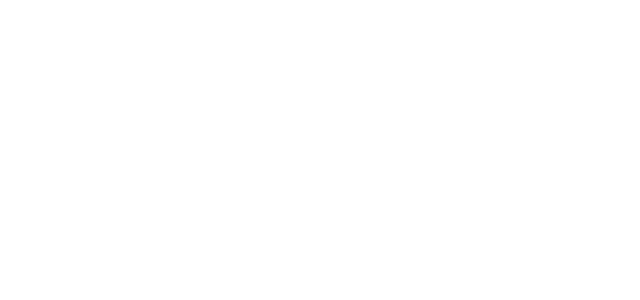
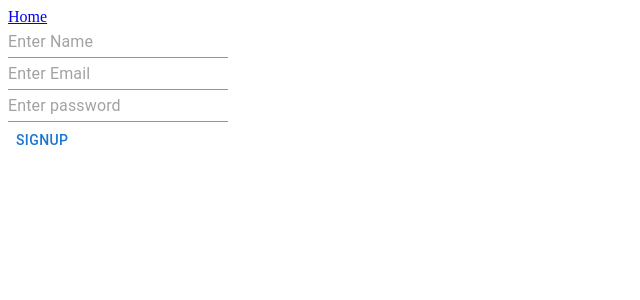
Before and after one commit to ujjawala397/ComponentsWebsite, a React (Create React App) app: page /signup in a window 1280 px wide. Before the commit this address had no page. Shown: the top 300 px of the page, without its empty margins (0-640 px from the left). Built offline with nearby package versions, Linux system fonts and the light colour scheme.

Commit message:
Created Sign in and sign up page

```diff
--- a/src/App.js
+++ b/src/App.js
@@ -10,6 +10,8 @@
 import SetStateClick from './components/SetState/SetStateClick';
 import StateDataTraverse from './components/SetState/StateDataTraverse';
 import HitApi from './components/Api/HitApi';
+import LoginForm from './components/Login/LoginForm';
+import SignupForm from './components/Login/SignupForm';
 
 
 const App = () =>{
@@ -27,6 +29,8 @@
           <Route path='/setStateOnClick' element={<SetStateClick/>}/>
           <Route path='/stateDataTraverse' element={<StateDataTraverse/>}/>
           <Route path='/hitApi' element={<HitApi/>}/>
+          <Route path='/signin' element={<LoginForm/>} />
+          <Route path='/signup' element={<SignupForm/>} />
         </Routes>
 
     </div>
--- /dev/null
+++ b/src/components/Login/LoginForm.jsx
@@ -0,0 +1,27 @@
+import { Input,Button } from '@mui/material';
+import React from 'react'
+import { useState } from 'react';
+import { Link } from 'react-router-dom';
+
+const LoginForm = () => {
+
+    const [data,setData]=useState({name:''});
+
+    function handleSubmit(){
+
+    }
+    return (
+    <div>
+        <Link to="/">Home</Link>
+        <form onSubmit={handleSubmit}>
+            <Input placeholder='Enter Email'onChange={(e)=>(setData({...data,email:e.target.value}))}/>
+            <br></br>
+            <Input placeholder='Enter password' type="password" onChange={(e)=>(setData({...data,pass:e.target.value}))}/>
+            <br></br>
+            <Button type ="submit">Login</Button>
+        </form>
+    </div>
+  )
+}
+
+export default LoginForm;
--- /dev/null
+++ b/src/components/Login/SignupForm.jsx
@@ -0,0 +1,28 @@
+import React from 'react';
+import { Link } from 'react-router-dom';
+import { Input,Button } from '@mui/material';
+import { useState } from 'react';
+const SignupForm = () => {
+
+    const [data,setData]=useState([]);
+
+    function handleSubmit(){
+
+    }
+  return (
+    <div>
+        <Link to="/">Home</Link>
+        <form onSubmit={handleSubmit}>
+            <Input placeholder='Enter Name' onChange={(e)=>(setData({...data,name:e.target.value}))}/>
+            <br></br>
+            <Input placeholder='Enter Email'onChange={(e)=>(setData({...data,email:e.target.value}))}/>
+            <br></br>
+            <Input placeholder='Enter password' type="password" onChange={(e)=>(setData({...data,pass:e.target.value}))}/>
+            <br></br>
+            <Button type ="submit">SignUp</Button>
+        </form>
+    </div>
+  )
+}
+
+export default SignupForm
--- a/src/components/SetState/SetStateClick.jsx
+++ b/src/components/SetState/SetStateClick.jsx
@@ -25,7 +25,6 @@
                 <Input onChange={(e)=>{ setData([e.target.value])}}/>
                 <Button type="submit" onClick={addData}>Submit</Button>
             </form>
-
             {res.map((data,index)=>(
                 <div key={index}>{data}</div>
             ))}
--- a/src/pages/Homepage.js
+++ b/src/pages/Homepage.js
@@ -22,6 +22,8 @@
                 <li><Link to="card">Card</Link></li>
                 <li><Link to="todoApp">Todo App</Link></li>
                 <li><Link to="hitApi">Hit Api</Link></li>
+                <li><Link to="signin">SignIn</Link></li>
+                <li><Link to="signup">SignUp</Link></li>
             </div>
 
         </div>
```
